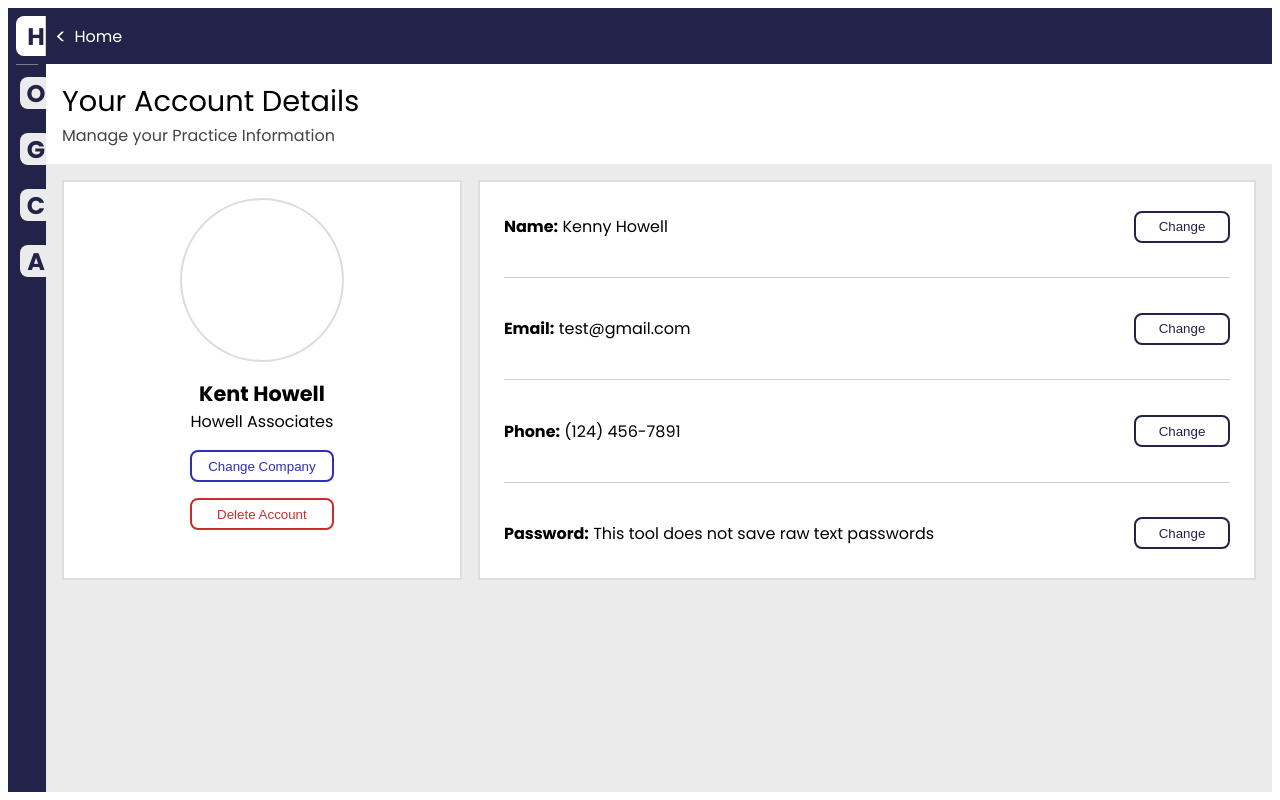
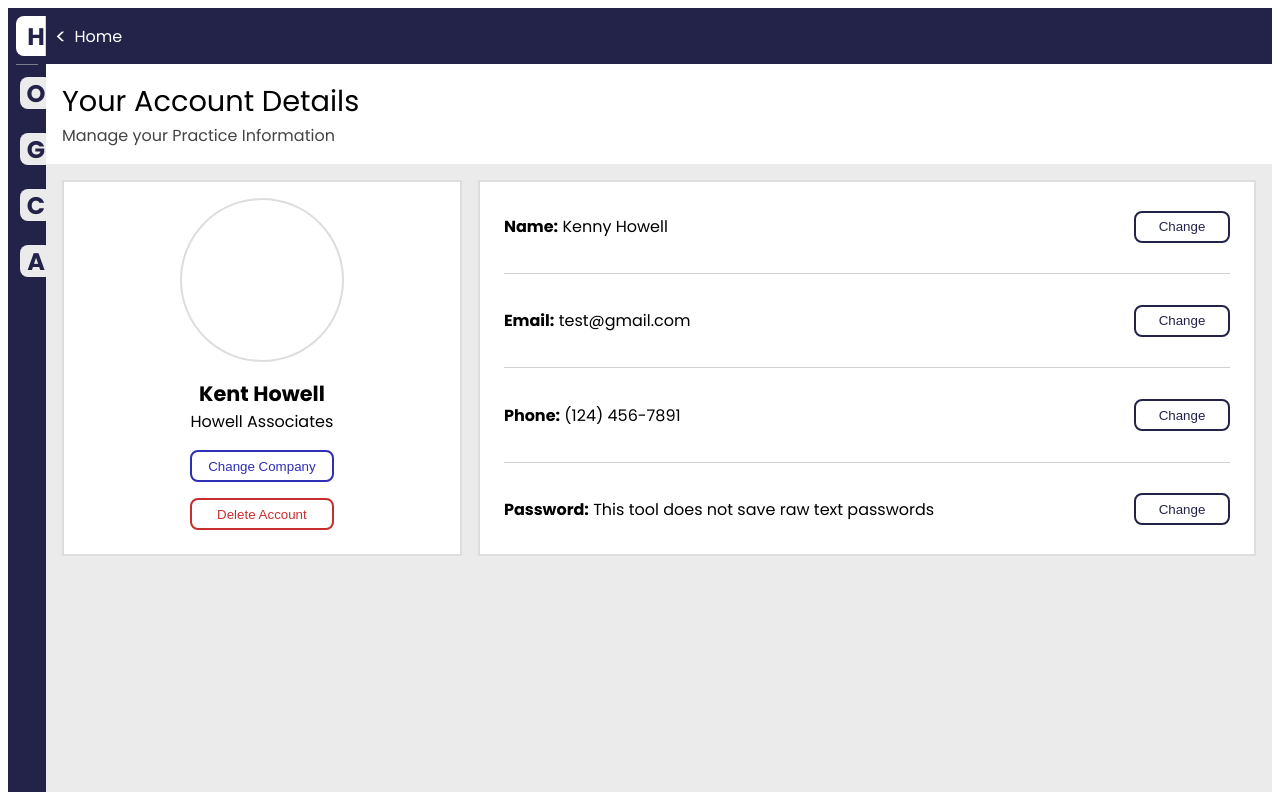
Before and after one commit to khowellmobile/practice-cs-tool, a Django app: page /account_information_sub_page/ in a window 1280 px wide. Run offline with Django 4.2, Linux system fonts and the light colour scheme; a user stored in the database is signed in.

Commit message:
Changed height of profile card

```diff
--- a/cs_app/static/css/sub_styles/account_information_sub_style.css
+++ b/cs_app/static/css/sub_styles/account_information_sub_style.css
@@ -45,7 +45,7 @@
 
 #profile-picture-card {
     width: 25rem;
-    height: 25rem;
+    height: 23.5rem;
     margin: 1rem 0rem 0rem 1rem;
     padding: var(--md-gap);
     box-sizing: border-box;
@@ -99,7 +99,7 @@
 
 #account-info {
     width: calc(100% - 28rem);
-    height: 25rem;
+    height: 23.5rem;
     margin: 1rem 0rem 0rem 1rem;
     padding: var(--md-gap);
     box-sizing: border-box;
```
